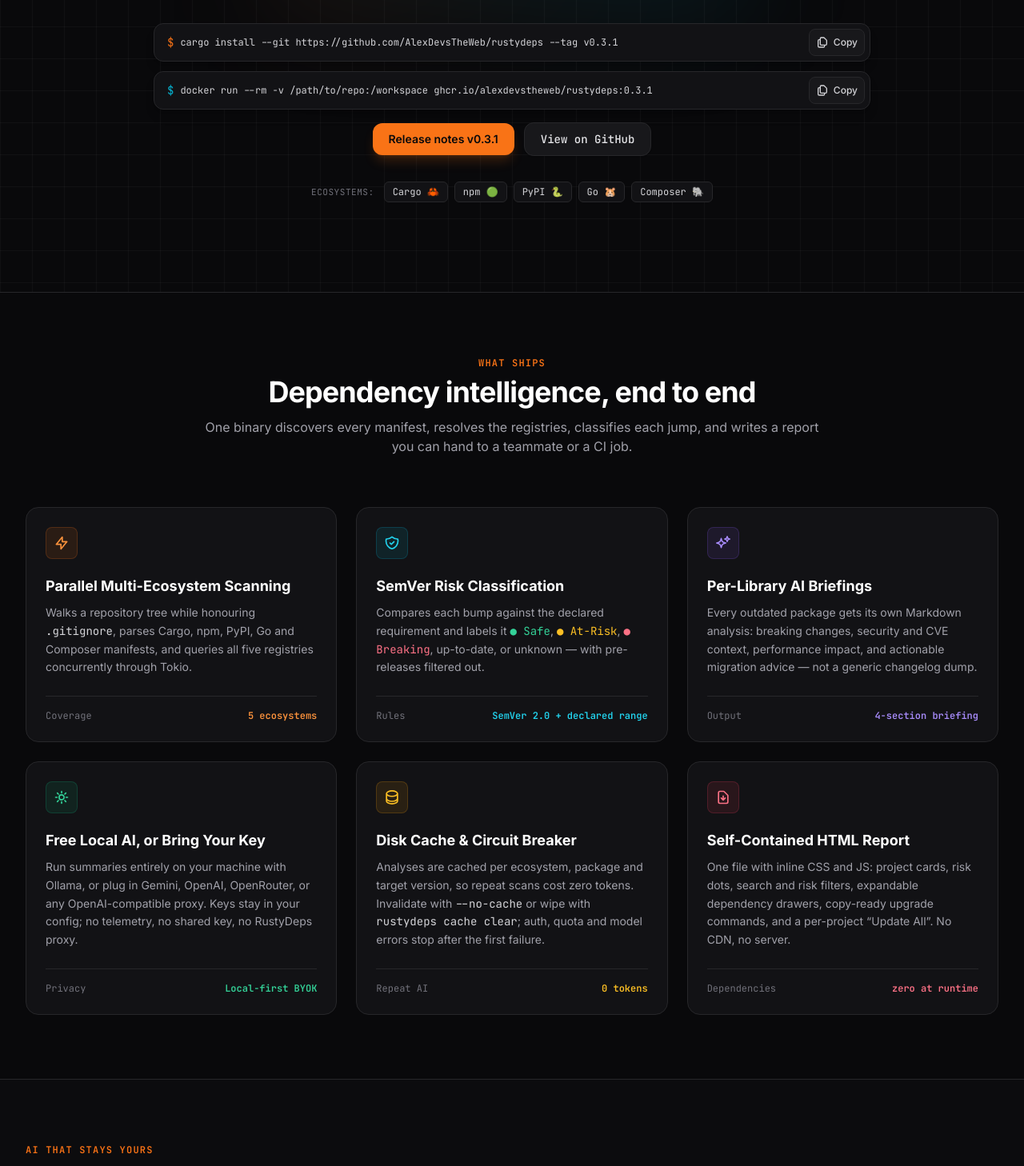
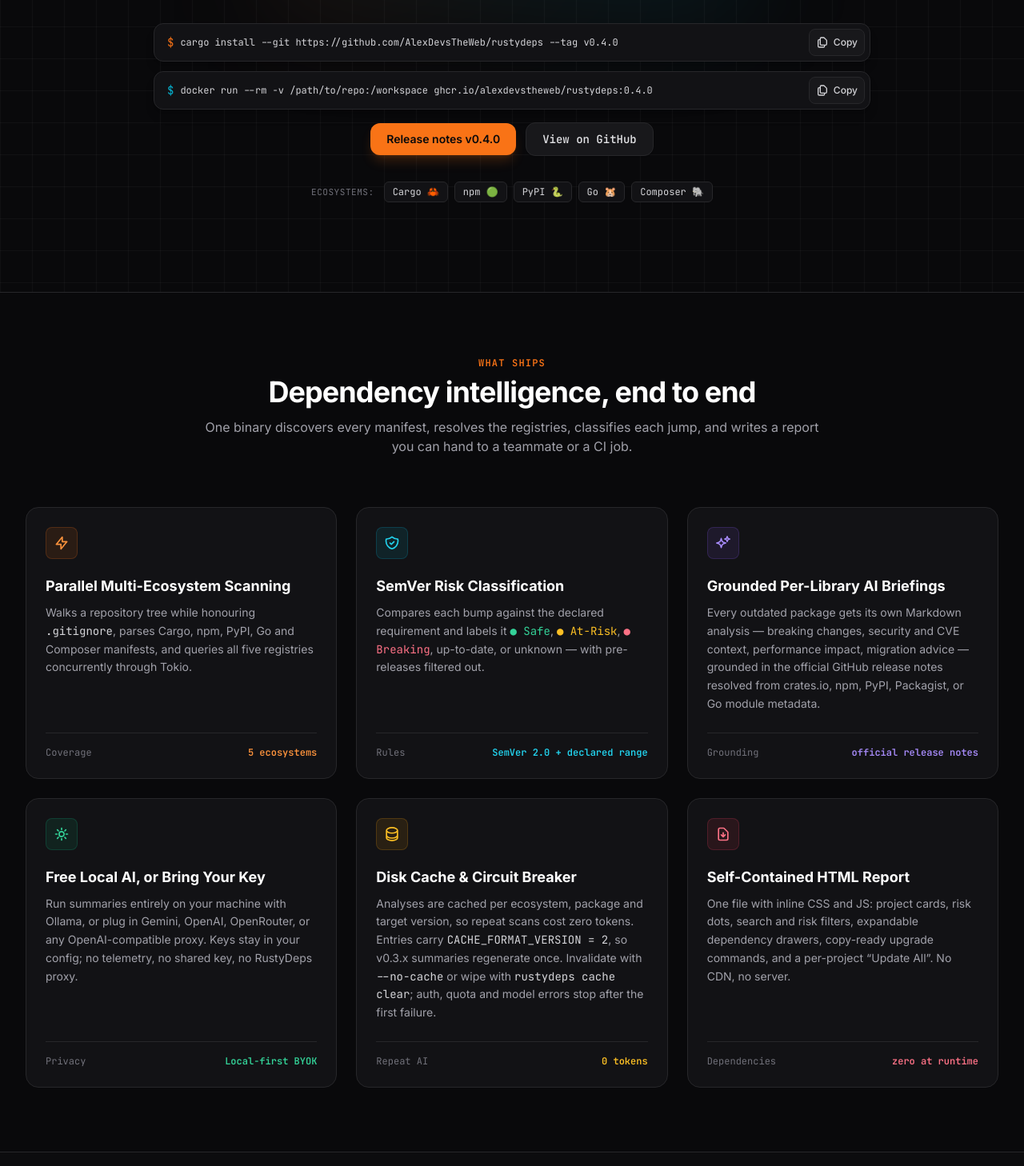
Before and after one commit to AlexDevsTheWeb/rustydeps, a plain HTML site: page docs/index.html in a window 1280 px wide. Shown: the part 352-1810 px from the top of the page at 80% size. Drawn offline with nearby package versions, Linux system fonts and the light colour scheme.

Commit message:
docs(release): sync README and landing page to v0.4.0

```diff
--- a/docs/index.html
+++ b/docs/index.html
@@ -3,8 +3,8 @@
 <html class="dark scroll-smooth" lang="en"><head>
 <meta charset="utf-8"/>
 <meta content="width=device-width, initial-scale=1.0" name="viewport"/>
-<meta content="Fast, parallel dependency scanning across Cargo, npm, PyPI, Go and Composer — SemVer risk classes, free local AI briefings, and one self-contained HTML report." name="description"/>
-<title>RustyDeps v0.3.1 — Dependency Intelligence with AI Briefings</title>
+<meta content="Fast, parallel dependency scanning across Cargo, npm, PyPI, Go and Composer — SemVer risk classes, official release-note grounding, free local AI briefings, and one self-contained HTML report." name="description"/>
+<title>RustyDeps v0.4.0 — Dependency Intelligence with AI Briefings</title>
 <!-- Tailwind CSS v3 with Forms & Container-Queries -->
 <script src="https://cdn.tailwindcss.com?plugins=forms,container-queries"></script>
 <!-- Tailwind Custom Configuration -->
@@ -88,7 +88,7 @@
 <span class="text-2xl transition-transform group-hover:scale-110">🦀</span>
 <span class="font-bold text-lg tracking-tight text-white group-hover:text-rust-400 transition-colors">RustyDeps</span>
 </a>
-<span class="hidden sm:inline-flex items-center px-2 py-0.5 rounded text-xs font-mono font-medium bg-[#18181b] text-rust-400 border border-rust-500/30">v0.3.1</span>
+<span class="hidden sm:inline-flex items-center px-2 py-0.5 rounded text-xs font-mono font-medium bg-[#18181b] text-rust-400 border border-rust-500/30">v0.4.0</span>
 </div>
 <!-- Navigation Links -->
 <nav class="hidden md:flex items-center space-x-8 text-sm font-medium text-zinc-400">
@@ -115,7 +115,7 @@
 <div class="absolute top-1/4 left-1/2 -translate-x-1/2 -translate-y-1/2 w-[600px] h-[300px] bg-gradient-to-tr from-rust-600/10 via-cyan-500/10 to-transparent blur-3xl pointer-events-none -z-10"></div>
 <div class="max-w-6xl mx-auto px-4 sm:px-6 lg:px-8 text-center">
 <div class="inline-flex flex-wrap items-center justify-center gap-2 mb-6 font-mono text-xs">
-<span class="px-2.5 py-1 rounded-md bg-[#18181b] border border-rust-500/30 text-rust-400 font-medium flex items-center gap-1.5"><span class="w-1.5 h-1.5 rounded-full bg-rust-500"></span>v0.3.1 · latest release</span>
+<span class="px-2.5 py-1 rounded-md bg-[#18181b] border border-rust-500/30 text-rust-400 font-medium flex items-center gap-1.5"><span class="w-1.5 h-1.5 rounded-full bg-rust-500"></span>v0.4.0 · latest release</span>
 <span class="px-2.5 py-1 rounded-md bg-[#18181b] border border-[#27272a] text-zinc-300">MIT / Apache-2.0</span>
 <span class="px-2.5 py-1 rounded-md bg-[#18181b] border border-[#27272a] text-zinc-300">Rust 2021</span>
 <span class="px-2.5 py-1 rounded-md bg-[#18181b] border border-[#27272a] text-emerald-400">Open Source</span>
@@ -126,9 +126,9 @@
 <div class="w-full max-w-4xl flex items-center justify-between bg-[#121215] border border-[#27272a] hover:border-[#3f3f46] rounded-xl p-1.5 pl-4 transition-all shadow-lg">
 <div class="flex items-center space-x-2 font-mono text-xs sm:text-sm text-zinc-300 mr-4 min-w-0">
 <span class="text-rust-500 select-none">$</span>
-<span class="break-words leading-snug text-left whitespace-normal text-[11px] sm:text-xs">cargo install --git https://github.com/AlexDevsTheWeb/rustydeps --tag v0.3.1</span>
+<span class="break-words leading-snug text-left whitespace-normal text-[11px] sm:text-xs">cargo install --git https://github.com/AlexDevsTheWeb/rustydeps --tag v0.4.0</span>
 </div>
-<button aria-label="Copy cargo install command" class="shrink-0 p-2 rounded-lg bg-[#18181b] hover:bg-[#27272a] text-zinc-300 hover:text-white transition-all text-xs flex items-center gap-1.5 border border-[#27272a]" data-copy="cargo install --git https://github.com/AlexDevsTheWeb/rustydeps --tag v0.3.1" onclick="copyFrom(this)">
+<button aria-label="Copy cargo install command" class="shrink-0 p-2 rounded-lg bg-[#18181b] hover:bg-[#27272a] text-zinc-300 hover:text-white transition-all text-xs flex items-center gap-1.5 border border-[#27272a]" data-copy="cargo install --git https://github.com/AlexDevsTheWeb/rustydeps --tag v0.4.0" onclick="copyFrom(this)">
 <svg class="w-4 h-4" fill="none" stroke="currentColor" viewbox="0 0 24 24"><path d="M8 7v8a2 2 0 002 2h6M8 7V5a2 2 0 012-2h4.586a1 1 0 01.707.293l4.414 4.414a1 1 0 01.293.707V15a2 2 0 01-2 2h-2M8 7H6a2 2 0 00-2 2v10a2 2 0 002 2h8a2 2 0 002-2v-2" stroke-linecap="round" stroke-linejoin="round" stroke-width="2"></path></svg>
 <span class="font-sans font-medium text-xs">Copy</span>
 </button>
@@ -136,15 +136,15 @@
 <div class="w-full max-w-4xl flex items-center justify-between bg-[#121215] border border-[#27272a] hover:border-[#3f3f46] rounded-xl p-1.5 pl-4 transition-all shadow-lg">
 <div class="flex items-center space-x-2 font-mono text-xs sm:text-sm text-zinc-300 mr-4 min-w-0">
 <span class="text-cyanAccent-500 select-none">$</span>
-<span class="break-words leading-snug text-left whitespace-normal text-[11px] sm:text-xs">docker run --rm -v /path/to/repo:/workspace ghcr.io/alexdevstheweb/rustydeps:0.3.1</span>
+<span class="break-words leading-snug text-left whitespace-normal text-[11px] sm:text-xs">docker run --rm -v /path/to/repo:/workspace ghcr.io/alexdevstheweb/rustydeps:0.4.0</span>
 </div>
-<button aria-label="Copy docker run command" class="shrink-0 p-2 rounded-lg bg-[#18181b] hover:bg-[#27272a] text-zinc-300 hover:text-white transition-all text-xs flex items-center gap-1.5 border border-[#27272a]" data-copy="docker run --rm -v /path/to/repo:/workspace ghcr.io/alexdevstheweb/rustydeps:0.3.1" onclick="copyFrom(this)">
+<button aria-label="Copy docker run command" class="shrink-0 p-2 rounded-lg bg-[#18181b] hover:bg-[#27272a] text-zinc-300 hover:text-white transition-all text-xs flex items-center gap-1.5 border border-[#27272a]" data-copy="docker run --rm -v /path/to/repo:/workspace ghcr.io/alexdevstheweb/rustydeps:0.4.0" onclick="copyFrom(this)">
 <svg class="w-4 h-4" fill="none" stroke="currentColor" viewbox="0 0 24 24"><path d="M8 7v8a2 2 0 002 2h6M8 7V5a2 2 0 012-2h4.586a1 1 0 01.707.293l4.414 4.414a1 1 0 01.293.707V15a2 2 0 01-2 2h-2M8 7H6a2 2 0 00-2 2v10a2 2 0 002 2h8a2 2 0 002-2v-2" stroke-linecap="round" stroke-linejoin="round" stroke-width="2"></path></svg>
 <span class="font-sans font-medium text-xs">Copy</span>
 </button>
 </div>
 <div class="flex flex-wrap items-center justify-center gap-3 pt-1">
-<a class="inline-flex items-center justify-center px-5 py-2.5 rounded-xl bg-rust-500 hover:bg-rust-400 text-[#09090b] text-xs sm:text-sm font-semibold transition-all shadow-lg shadow-rust-500/20" href="https://github.com/AlexDevsTheWeb/rustydeps/releases/tag/v0.3.1" rel="noreferrer" target="_blank">Release notes v0.3.1</a>
+<a class="inline-flex items-center justify-center px-5 py-2.5 rounded-xl bg-rust-500 hover:bg-rust-400 text-[#09090b] text-xs sm:text-sm font-semibold transition-all shadow-lg shadow-rust-500/20" href="https://github.com/AlexDevsTheWeb/rustydeps/releases/tag/v0.4.0" rel="noreferrer" target="_blank">Release notes v0.4.0</a>
 <a class="inline-flex items-center justify-center px-5 py-2.5 rounded-xl bg-[#18181b] border border-[#27272a] hover:border-zinc-500 text-zinc-200 text-xs sm:text-sm font-mono font-medium hover:text-white transition-all shadow-sm" href="https://github.com/AlexDevsTheWeb/rustydeps" rel="noreferrer" target="_blank">View on GitHub</a>
 </div>
 </div>
@@ -196,10 +196,10 @@
 <div class="w-10 h-10 rounded-lg bg-violet-500/10 border border-violet-500/20 flex items-center justify-center text-violet-400 mb-5">
 <svg class="w-5 h-5" fill="none" stroke="currentColor" viewbox="0 0 24 24"><path d="M9.813 15.904L9 18.75l-.813-2.846a4.5 4.5 0 00-3.09-3.09L2.25 12l2.846-.813a4.5 4.5 0 003.09-3.09L9 5.25l.813 2.846a4.5 4.5 0 003.09 3.09L15.75 12l-2.846.813a4.5 4.5 0 00-3.09 3.09zM18.259 8.715L18 9.75l-.259-1.035a3.375 3.375 0 00-2.455-2.456L14.25 6l1.036-.259a3.375 3.375 0 002.455-2.456L18 2.25l.259 1.035a3.375 3.375 0 002.456 2.456L21.75 6l-1.035.259a3.375 3.375 0 00-2.456 2.456z" stroke-linecap="round" stroke-linejoin="round" stroke-width="2"></path></svg>
 </div>
-<h4 class="text-lg font-bold text-white mb-2">Per-Library AI Briefings</h4>
-<p class="text-sm text-zinc-400 leading-relaxed">Every outdated package gets its own Markdown analysis: breaking changes, security and CVE context, performance impact, and actionable migration advice — not a generic changelog dump.</p>
+<h4 class="text-lg font-bold text-white mb-2">Grounded Per-Library AI Briefings</h4>
+<p class="text-sm text-zinc-400 leading-relaxed">Every outdated package gets its own Markdown analysis — breaking changes, security and CVE context, performance impact, migration advice — grounded in the official GitHub release notes resolved from crates.io, npm, PyPI, Packagist, or Go module metadata.</p>
 </div>
-<div class="mt-6 pt-4 border-t border-[#27272a] text-xs font-mono text-zinc-500 flex items-center justify-between"><span>Output</span><span class="text-violet-400 font-semibold">4-section briefing</span></div>
+<div class="mt-6 pt-4 border-t border-[#27272a] text-xs font-mono text-zinc-500 flex items-center justify-between"><span>Grounding</span><span class="text-violet-400 font-semibold">official release notes</span></div>
 </div>
 <!-- 4 -->
 <div class="rounded-2xl border border-[#27272a] bg-[#121215] p-6 hover:border-zinc-700 transition-all flex flex-col justify-between">
@@ -219,7 +219,7 @@
 <svg class="w-5 h-5" fill="none" stroke="currentColor" viewbox="0 0 24 24"><path d="M20.25 6.375c0 2.278-3.694 4.125-8.25 4.125S3.75 8.653 3.75 6.375m16.5 0c0-2.278-3.694-4.125-8.25-4.125S3.75 4.097 3.75 6.375m16.5 0v11.25c0 2.278-3.694 4.125-8.25 4.125s-8.25-1.847-8.25-4.125V6.375m16.5 0v3.75m-16.5-3.75v3.75m16.5 0v3.75C20.25 16.153 16.556 18 12 18s-8.25-1.847-8.25-4.125v-3.75" stroke-linecap="round" stroke-linejoin="round" stroke-width="2"></path></svg>
 </div>
 <h4 class="text-lg font-bold text-white mb-2">Disk Cache &amp; Circuit Breaker</h4>
-<p class="text-sm text-zinc-400 leading-relaxed">Analyses are cached per ecosystem, package and target version, so repeat scans cost zero tokens. Invalidate with <code class="text-zinc-300">--no-cache</code> or wipe with <code class="text-zinc-300">rustydeps cache clear</code>; auth, quota and model errors stop after the first failure.</p>
+<p class="text-sm text-zinc-400 leading-relaxed">Analyses are cached per ecosystem, package and target version, so repeat scans cost zero tokens. Entries carry <code class="text-zinc-300">CACHE_FORMAT_VERSION = 2</code>, so v0.3.x summaries regenerate once. Invalidate with <code class="text-zinc-300">--no-cache</code> or wipe with <code class="text-zinc-300">rustydeps cache clear</code>; auth, quota and model errors stop after the first failure.</p>
 </div>
 <div class="mt-6 pt-4 border-t border-[#27272a] text-xs font-mono text-zinc-500 flex items-center justify-between"><span>Repeat AI</span><span class="text-amber-400 font-semibold">0 tokens</span></div>
 </div>
@@ -248,6 +248,8 @@
 <p class="mt-4 text-zinc-400 leading-relaxed">Ollama runs the model on your hardware, so local summaries need no account, no key, and no network. Prefer a hosted model? Point RustyDeps at your own provider key — the binary calls it directly and caches the result on disk.</p>
 <ul class="mt-6 space-y-3 text-sm text-zinc-300">
 <li class="flex gap-3"><span class="text-emerald-400 font-mono">✔</span><span>Only outdated, registry-resolved packages are analysed — up-to-date drawers show a plain status card.</span></li>
+<li class="flex gap-3"><span class="text-emerald-400 font-mono">✔</span><span>Official release notes are resolved from crates.io, npm, PyPI, Packagist, or Go metadata and a 1,500-character GitHub excerpt becomes the prompt's primary source.</span></li>
+<li class="flex gap-3"><span class="text-emerald-400 font-mono">✔</span><span>Set <span class="font-mono text-xs bg-[#18181b] border border-[#27272a] rounded px-1.5 py-0.5 text-zinc-200">GITHUB_TOKEN</span> (or <span class="font-mono text-xs bg-[#18181b] border border-[#27272a] rounded px-1.5 py-0.5 text-zinc-200">GH_TOKEN</span>) to raise the GitHub API limit from 60 to 5,000 requests/hour; <span class="font-mono text-xs bg-[#18181b] border border-[#27272a] rounded px-1.5 py-0.5 text-zinc-200">--offline</span> skips release-note lookups.</span></li>
 <li class="flex gap-3"><span class="text-emerald-400 font-mono">✔</span><span>At most four concurrent requests with a 45-second timeout; a failure degrades to the standard changelog link.</span></li>
 <li class="flex gap-3"><span class="text-emerald-400 font-mono">✔</span><span>A one-second Ollama preflight warns once if the daemon is offline; cached briefings are still applied.</span></li>
 <li class="flex gap-3"><span class="text-emerald-400 font-mono">✔</span><span>The report names the model behind a cached briefing, for example <span class="font-mono text-xs bg-[#18181b] border border-[#27272a] rounded px-1.5 py-0.5 text-amber-300">⚡ Cached (llama3.2:3b)</span>.</span></li>
@@ -311,7 +313,7 @@
 </div>
 <div class="p-5 font-mono text-xs sm:text-sm text-zinc-300 leading-relaxed overflow-x-auto space-y-1.5 bg-[#09090b]">
 <div class="flex items-center space-x-2 text-zinc-500"><span class="text-rust-500">❯</span><span class="text-white font-semibold">rustydeps</span><span>scan .</span></div>
-<div class="pt-2 text-rust-400 font-bold tracking-wider">🦀 v0.3.1</div>
+<div class="pt-2 text-rust-400 font-bold tracking-wider">🦀 v0.4.0</div>
 <div class="text-zinc-500">🦀 Smart cross-registry dependency intelligence for Rust, Node, Python, Go &amp; PHP.</div>
 <div class="text-zinc-400">✔ Scanned <span class="text-zinc-200">'services/backend'</span>: 12 dependencies (Cargo)</div>
 <div class="text-zinc-400">✔ Scanned <span class="text-zinc-200">'apps/web'</span>: 34 dependencies (npm)</div>
@@ -410,7 +412,7 @@
 <span class="text-[11px] font-mono px-1.5 py-0.5 rounded bg-[#18181b] border border-amber-500/30 text-amber-300">⚡ Cached (llama3.2:3b)</span>
 </div>
 <div class="flex items-center gap-3 text-[11px] font-mono">
-<a class="text-cyanAccent-400 hover:text-cyanAccent-500" href="https://github.com/AlexDevsTheWeb/rustydeps/releases/tag/v0.3.1" rel="noreferrer" target="_blank">standard changelog ↗</a>
+<a class="text-cyanAccent-400 hover:text-cyanAccent-500" href="https://github.com/AlexDevsTheWeb/rustydeps/releases/tag/v0.4.0" rel="noreferrer" target="_blank">standard changelog ↗</a>
 <button class="px-2 py-1 rounded bg-[#18181b] border border-[#27272a] text-zinc-300 hover:text-white" data-copy="npm install @prisma/client@6.16.2" onclick="copyFrom(this)">copy upgrade</button>
 </div>
 </div>
@@ -442,22 +444,22 @@
 <div class="space-y-4 font-mono text-xs sm:text-sm">
 <!-- Step 1: install tabs -->
 <div class="rounded-xl border border-[#27272a] bg-[#121215] p-5">
-<div class="text-rust-400 font-semibold text-xs tracking-wider uppercase font-sans mb-3">Step 1 · Install v0.3.1</div>
+<div class="text-rust-400 font-semibold text-xs tracking-wider uppercase font-sans mb-3">Step 1 · Install v0.4.0</div>
 <div class="flex items-center gap-1 mb-4 border-b border-[#27272a]">
 <button class="install-tab-btn px-3 py-2 text-xs font-mono border-b-2 border-rust-500 text-white bg-[#121215] transition-colors" onclick="switchTab('cargo', this)">Cargo</button>
 <button class="install-tab-btn px-3 py-2 text-xs font-mono border-b-2 border-transparent text-zinc-400 hover:text-zinc-200 transition-colors" onclick="switchTab('docker', this)">Docker</button>
 </div>
 <div class="tab-content" id="tab-cargo">
 <div class="flex items-center justify-between gap-3">
-<code class="text-zinc-200 break-words min-w-0 flex-1">cargo install --git https://github.com/AlexDevsTheWeb/rustydeps --tag v0.3.1</code>
-<button class="shrink-0 px-3 py-1.5 rounded-lg bg-[#18181b] hover:bg-[#27272a] text-zinc-300 hover:text-white border border-[#27272a] text-xs transition-colors" data-copy="cargo install --git https://github.com/AlexDevsTheWeb/rustydeps --tag v0.3.1" onclick="copyFrom(this)">Copy</button>
+<code class="text-zinc-200 break-words min-w-0 flex-1">cargo install --git https://github.com/AlexDevsTheWeb/rustydeps --tag v0.4.0</code>
+<button class="shrink-0 px-3 py-1.5 rounded-lg bg-[#18181b] hover:bg-[#27272a] text-zinc-300 hover:text-white border border-[#27272a] text-xs transition-colors" data-copy="cargo install --git https://github.com/AlexDevsTheWeb/rustydeps --tag v0.4.0" onclick="copyFrom(this)">Copy</button>
 </div>
 <p class="mt-2 text-[11px] text-zinc-500 font-sans">Installs the tagged release, including the AI summarizer and cache commands.</p>
 </div>
 <div class="tab-content hidden" id="tab-docker">
 <div class="flex items-center justify-between gap-3">
-<code class="text-zinc-200 break-words min-w-0 flex-1">docker run --rm -v /path/to/repo:/workspace ghcr.io/alexdevstheweb/rustydeps:0.3.1</code>
-<button class="shrink-0 px-3 py-1.5 rounded-lg bg-[#18181b] hover:bg-[#27272a] text-zinc-300 hover:text-white border border-[#27272a] text-xs transition-colors" data-copy="docker run --rm -v /path/to/repo:/workspace ghcr.io/alexdevstheweb/rustydeps:0.3.1" onclick="copyFrom(this)">Copy</button>
+<code class="text-zinc-200 break-words min-w-0 flex-1">docker run --rm -v /path/to/repo:/workspace ghcr.io/alexdevstheweb/rustydeps:0.4.0</code>
+<button class="shrink-0 px-3 py-1.5 rounded-lg bg-[#18181b] hover:bg-[#27272a] text-zinc-300 hover:text-white border border-[#27272a] text-xs transition-colors" data-copy="docker run --rm -v /path/to/repo:/workspace ghcr.io/alexdevstheweb/rustydeps:0.4.0" onclick="copyFrom(this)">Copy</button>
 </div>
 <p class="mt-2 text-[11px] text-zinc-500 font-sans">Multi-arch Linux image (amd64 + arm64). The report lands in the mounted directory; add <code class="text-zinc-400">--no-open</code> for CI.</p>
 </div>
@@ -510,12 +512,12 @@
 <div class="flex flex-col md:flex-row items-center justify-between gap-6">
 <div class="flex items-center space-x-3 text-center md:text-left">
 <span class="text-xl">🦀</span>
-<div><div class="font-bold text-white text-sm">RustyDeps v0.3.1</div><div class="text-xs text-zinc-500 font-mono">Built with Rust for resilient, high-speed engineering pipelines.</div></div>
+<div><div class="font-bold text-white text-sm">RustyDeps v0.4.0</div><div class="text-xs text-zinc-500 font-mono">Built with Rust for resilient, high-speed engineering pipelines.</div></div>
 </div>
 <div class="flex flex-wrap items-center justify-center gap-6 text-xs font-mono text-zinc-400">
 <a class="hover:text-white transition-colors" href="https://github.com/AlexDevsTheWeb/rustydeps" rel="noreferrer" target="_blank">github.com/AlexDevsTheWeb/rustydeps</a>
 <span class="text-zinc-700">•</span>
-<a class="hover:text-white transition-colors" href="https://github.com/AlexDevsTheWeb/rustydeps/releases/tag/v0.3.1" rel="noreferrer" target="_blank">Release v0.3.1</a>
+<a class="hover:text-white transition-colors" href="https://github.com/AlexDevsTheWeb/rustydeps/releases/tag/v0.4.0" rel="noreferrer" target="_blank">Release v0.4.0</a>
 <span class="text-zinc-700">•</span>
 <a class="hover:text-white transition-colors" href="https://github.com/AlexDevsTheWeb/rustydeps/pkgs/container/rustydeps" rel="noreferrer" target="_blank">GHCR image</a>
 <span class="text-zinc-700">•</span>
```
Also changed, not shown: 6 other files.
